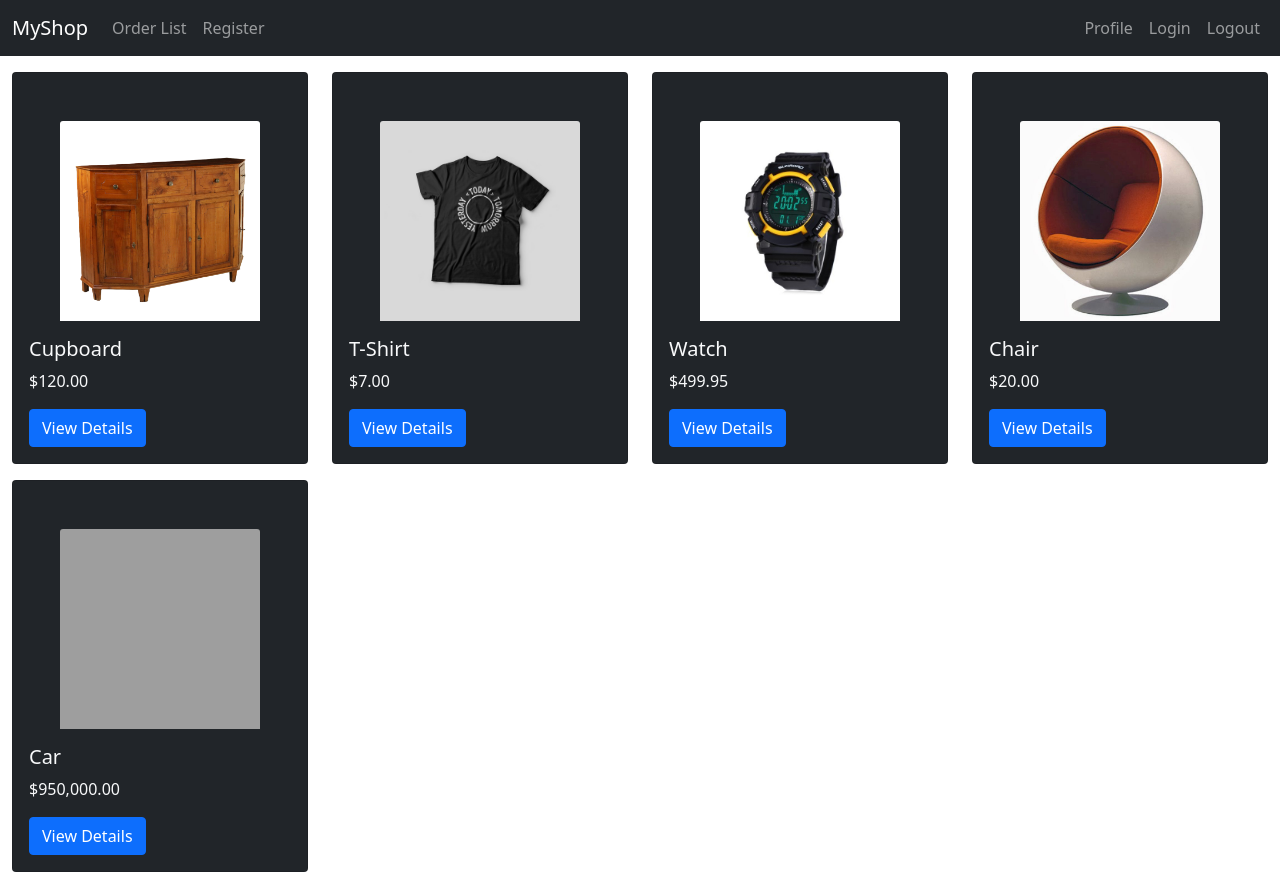
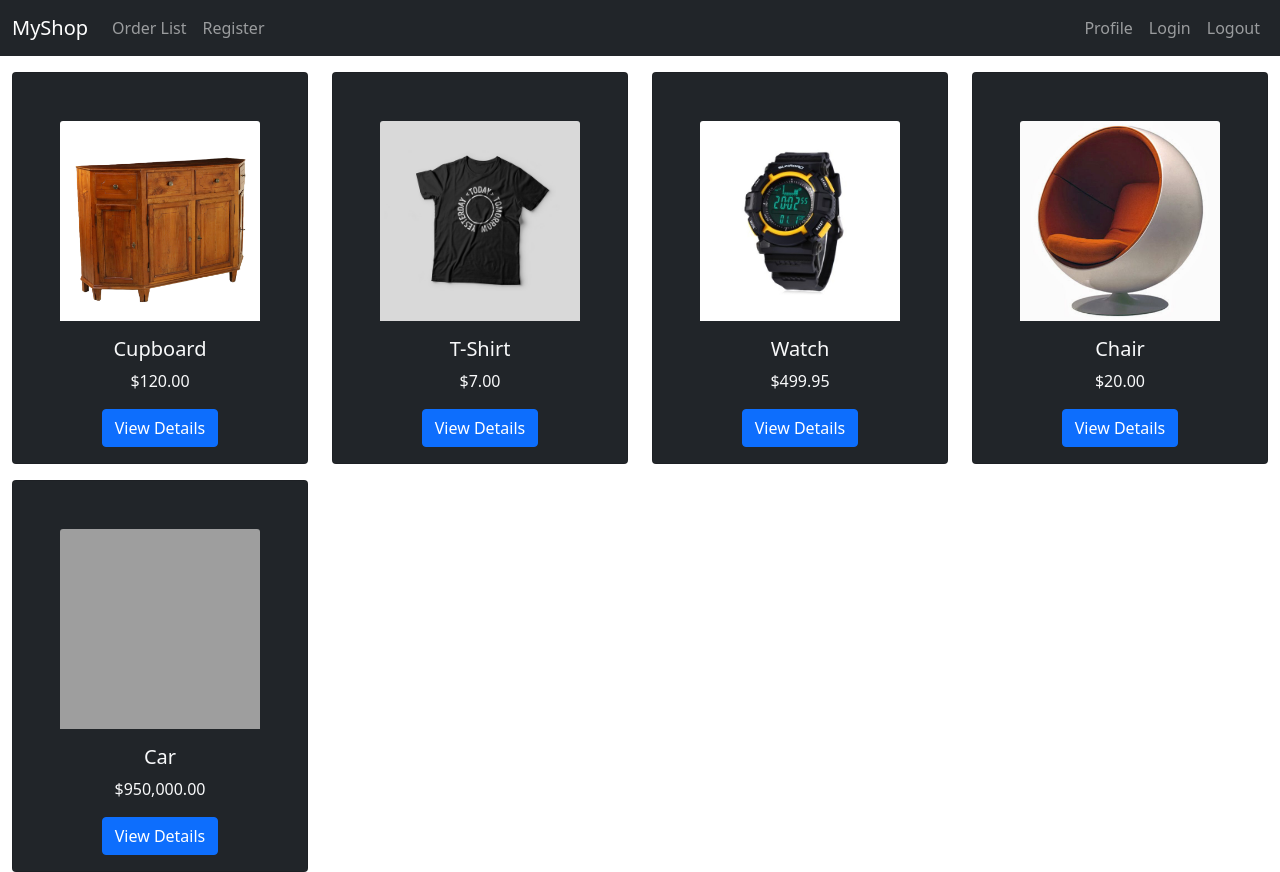
Before and after one commit to Penk13/myshop-ecommerce, a Django app: page / in a window 1280 px wide. Run offline with Django 3.2, Linux system fonts and the light colour scheme; data comes from the database, SQL or seed files in the repository; both versions use the stored data as it was after the commit; grey boxes are pictures that could not be loaded.

Commit message:
little fix on homepage

```diff
--- a/products/templates/products/homepage.html
+++ b/products/templates/products/homepage.html
@@ -13,7 +13,7 @@
                 </div> -->
             <div class="card mt-3 bg-dark">
                 <img src="{{ product.image.url }}" class="card-img-top mx-auto mt-5" style="height: 200px; width: 200px;">
-                <div class="card-body text-light">
+                <div class="card-body text-light text-center">
                     <h5 class="card-title">{{ product.name }}</h5>
                     <p>${{ product.price|intcomma }}</p>
                     <a class="btn btn-primary" href="{{ product.get_absolute_url }}">View Details</a>
```
Also changed, not shown: db.sqlite3.
